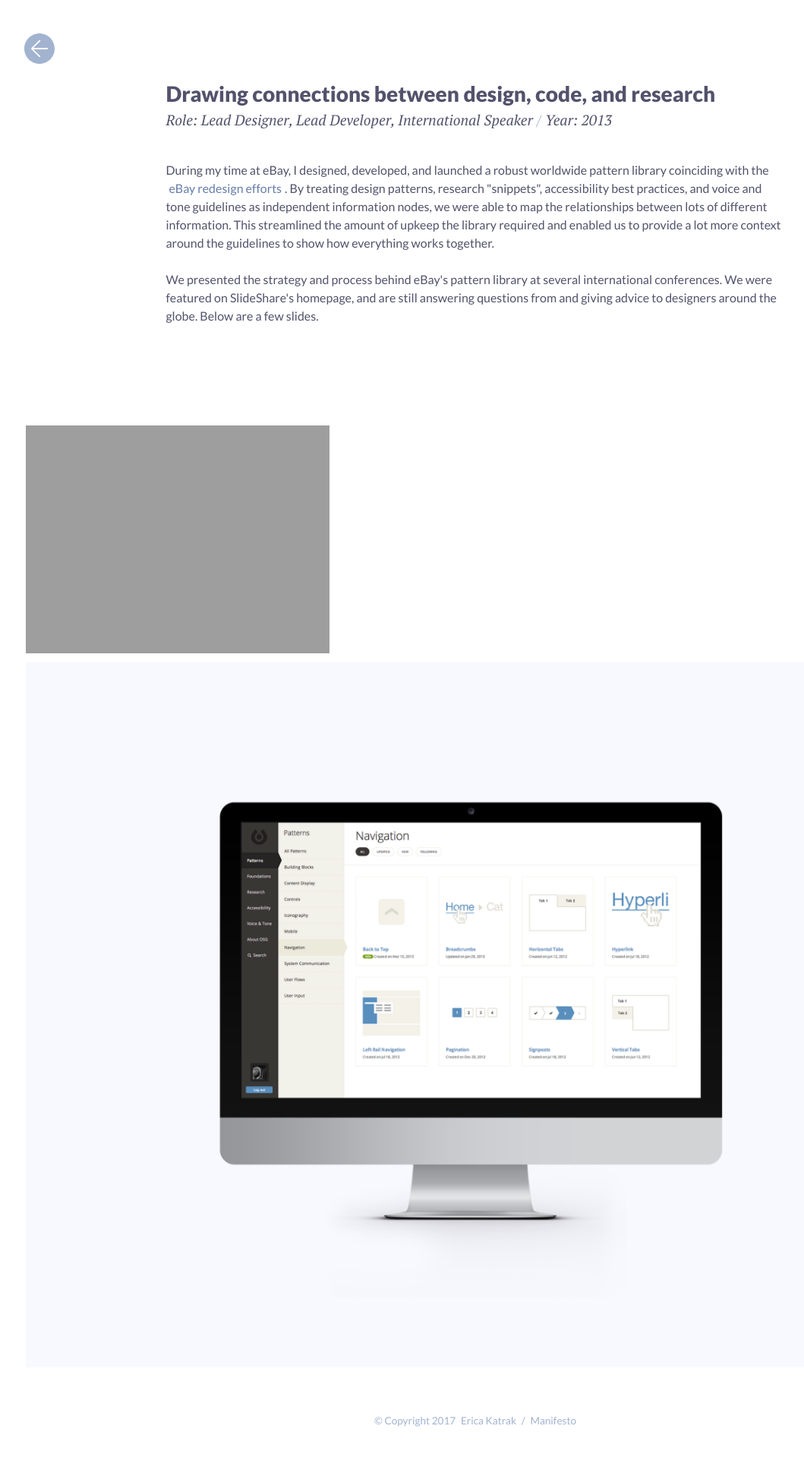
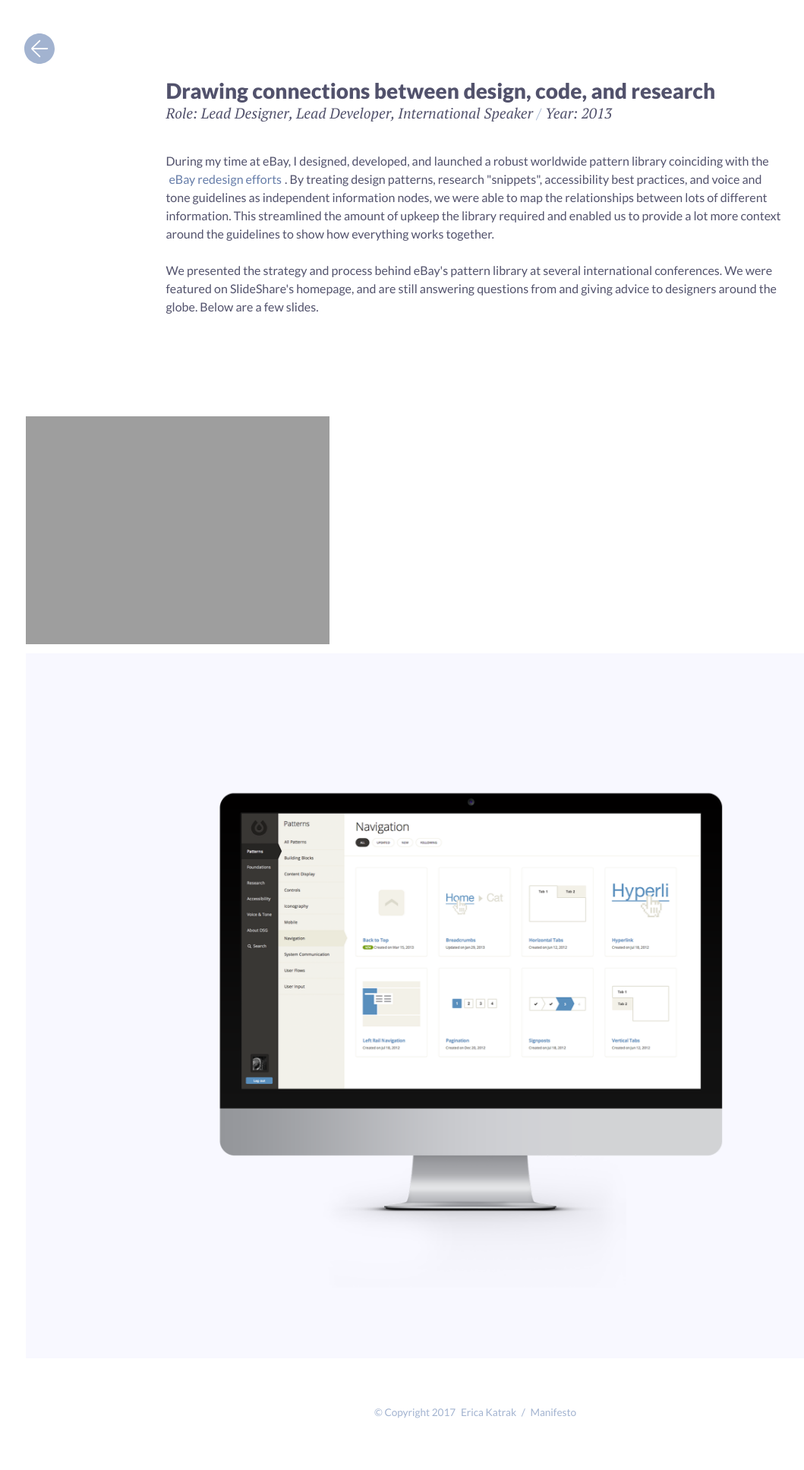
Before and after one commit to ericakatrak/ericakatrak.github.io, a Jekyll site: the page built from _posts/2016-09-01-epl.md, in a window 1280 px wide. Shown: the whole page at 76% size, without its empty margins (12-1071 px from the left). Built offline with Jekyll 4.4.1, drawn with Linux system fonts in a browser that asks for light colours.

Commit message:
type update

```diff
--- a/css/style.css
+++ b/css/style.css
@@ -23,17 +23,18 @@ body {
 	color: #52526C;
 }
 
+h1, h2 {line-height: 1.25;}
 h1 {
   font-size: 2em;
   font-weight: 900;
 }
-.post h1 {font-size: 1.75em;}
 h2 {
   font-weight: 400;
   font-style: italic;
   font-family: "PT Serif", serif;
   margin-bottom: 2em;
 }
+.post h1 {font-size: 1.75em;}
 .post h2 {font-size: 1.2em;}
 h3 {
   font-size: .85em;
```
